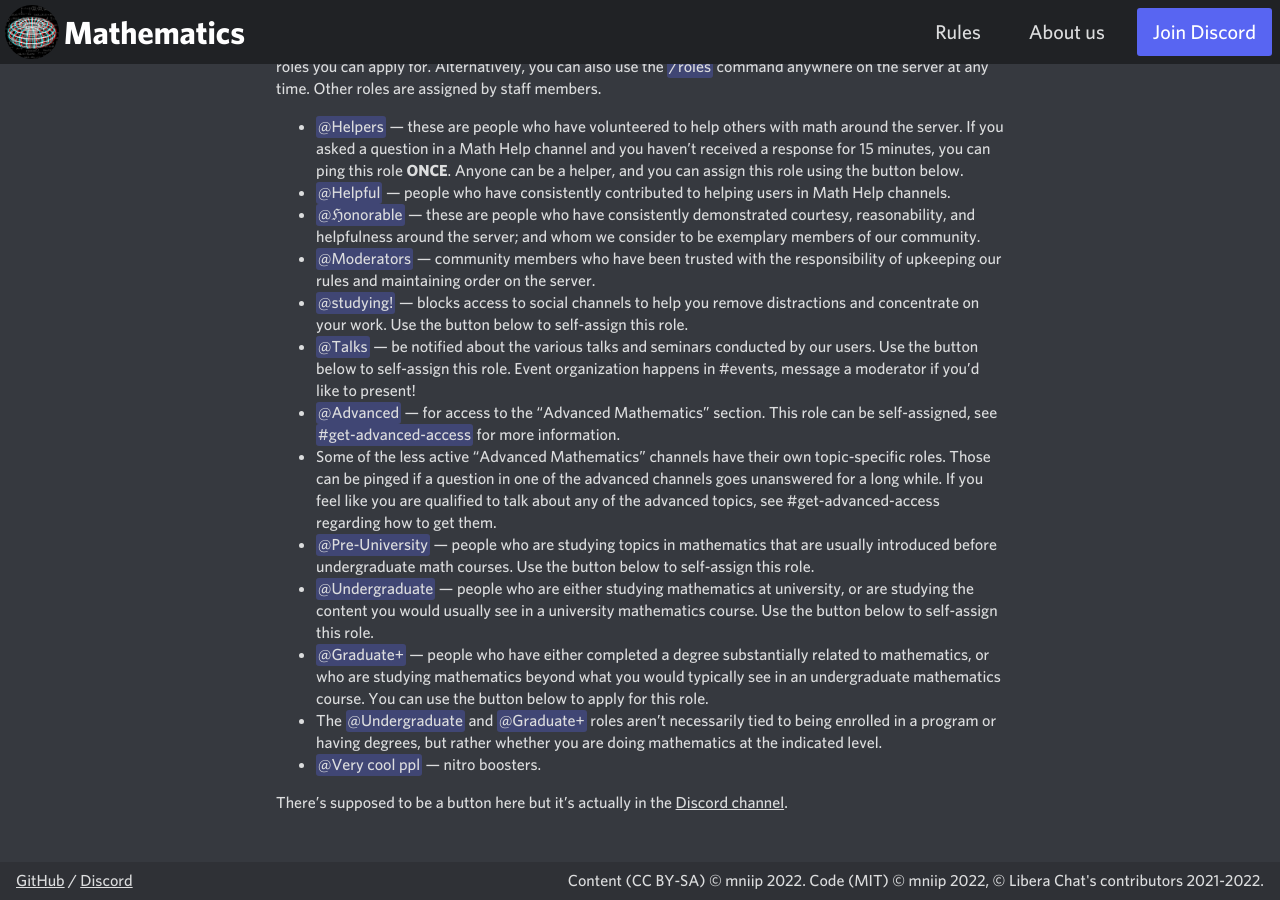
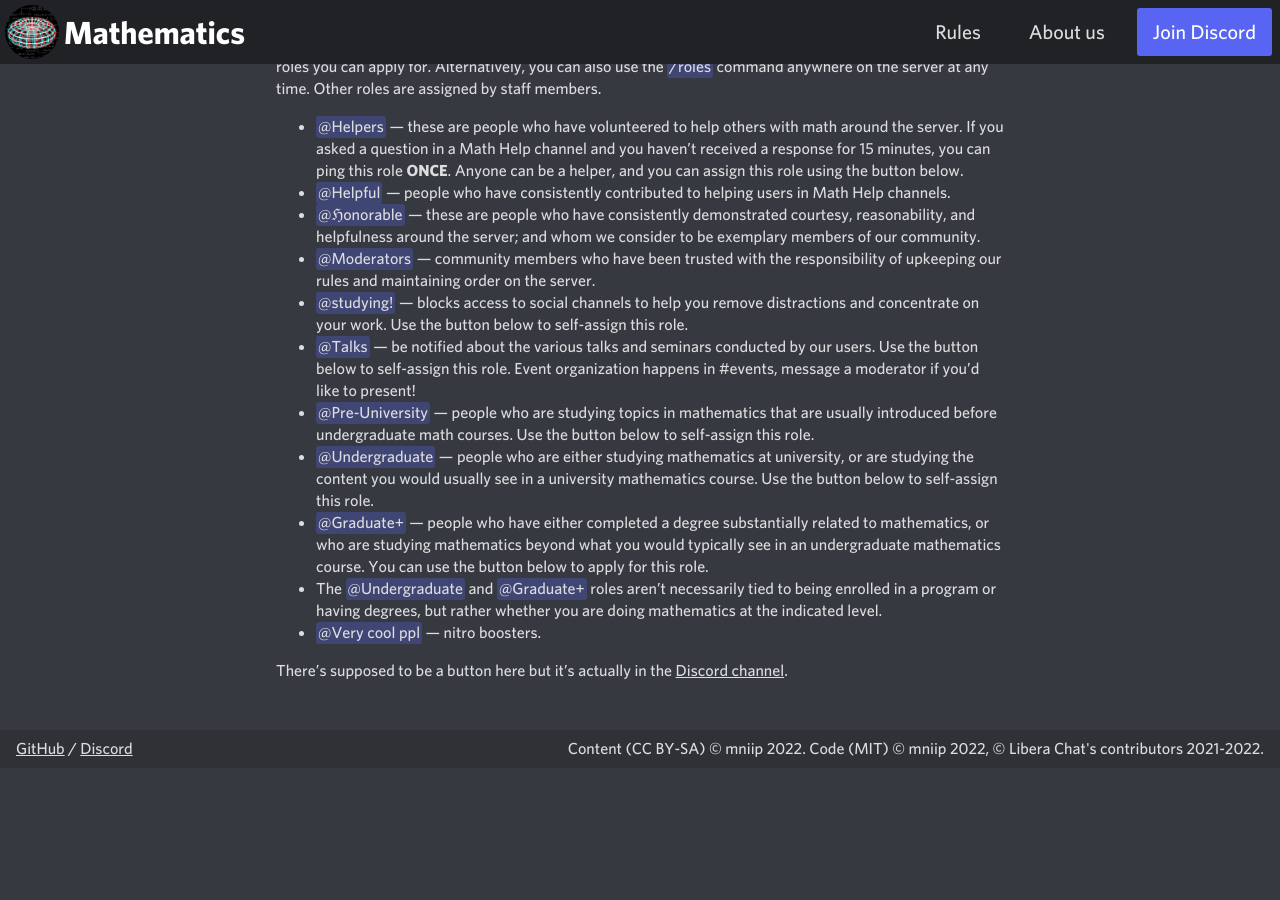
Before and after one commit to discord-math/discord-math.github.io, a Jekyll site: the page built from info.md, in a window 1280 px wide and 900 px high, scrolled down 2098 px. Built offline with Jekyll 4.4.1, drawn with Linux system fonts in a browser that asks for light colours; after the commit the page ends 2866 px from its top, so only the background shows below that.

Commit message:
Remove references to legacy Advanced role

```diff
--- a/info.md
+++ b/info.md
@@ -49,8 +49,6 @@ Here are the most important roles. Using the button below you can manage the sel
  - <a class="mention">@Moderators</a> — community members who have been trusted with the responsibility of upkeeping our rules and maintaining order on the server.
  - <a class="mention">@studying!</a> — blocks access to social channels to help you remove distractions and concentrate on your work. Use the button below to self-assign this role.
  - <a class="mention">@Talks</a> — be notified about the various talks and seminars conducted by our users. Use the button below to self-assign this role. Event organization happens in #events, message a moderator if you'd like to present!
- - <a class="mention">@Advanced</a> — for access to the “Advanced Mathematics” section. This role can be self-assigned, see [#get-advanced-access](https://discord.com/channels/268882317391429632/790023107708583946/){: .mention target="_blank"} for more information.
- - Some of the less active “Advanced Mathematics” channels have their own topic-specific roles. Those can be pinged if a question in one of the advanced channels goes unanswered for a long while. If you feel like you are qualified to talk about any of the advanced topics, see #get-advanced-access regarding how to get them.
  - <a class="mention">@Pre-University</a> — people who are studying topics in mathematics that are usually introduced before undergraduate math courses. Use the button below to self-assign this role.
  - <a class="mention">@Undergraduate</a> — people who are either studying mathematics at university, or are studying the content you would usually see in a university mathematics course. Use the button below to self-assign this role.
  - <a class="mention">@Graduate+</a> — people who have either completed a degree substantially related to mathematics, or who are studying mathematics beyond what you would typically see in an undergraduate mathematics course. You can use the button below to apply for this role.
```
